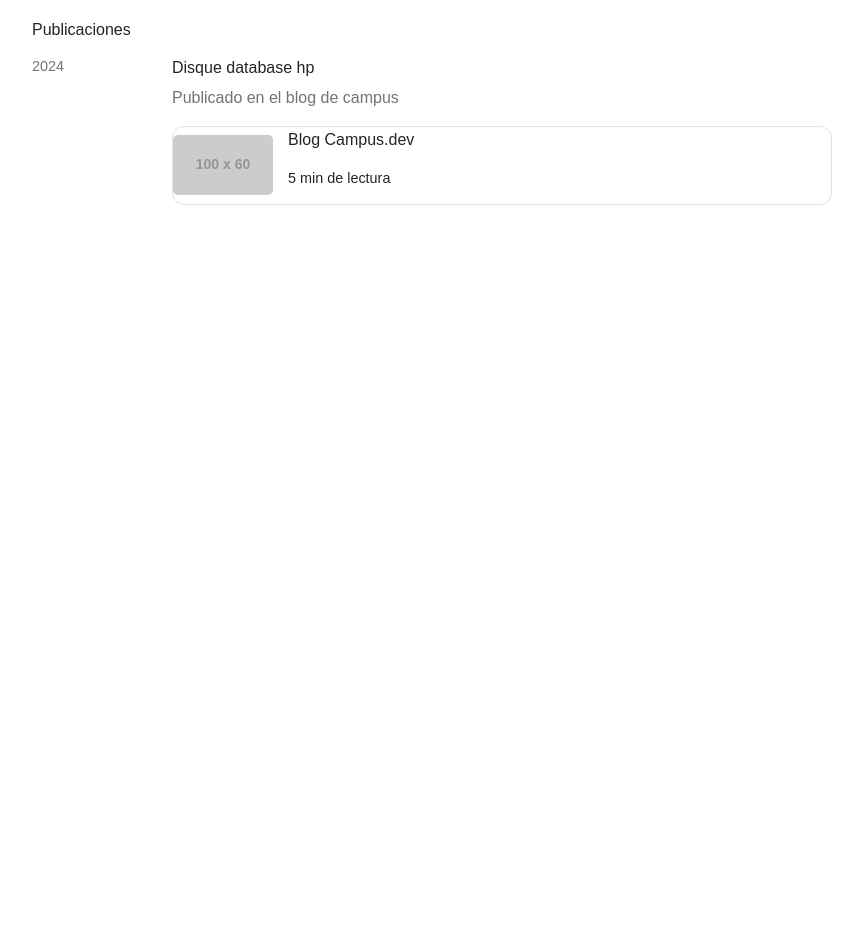
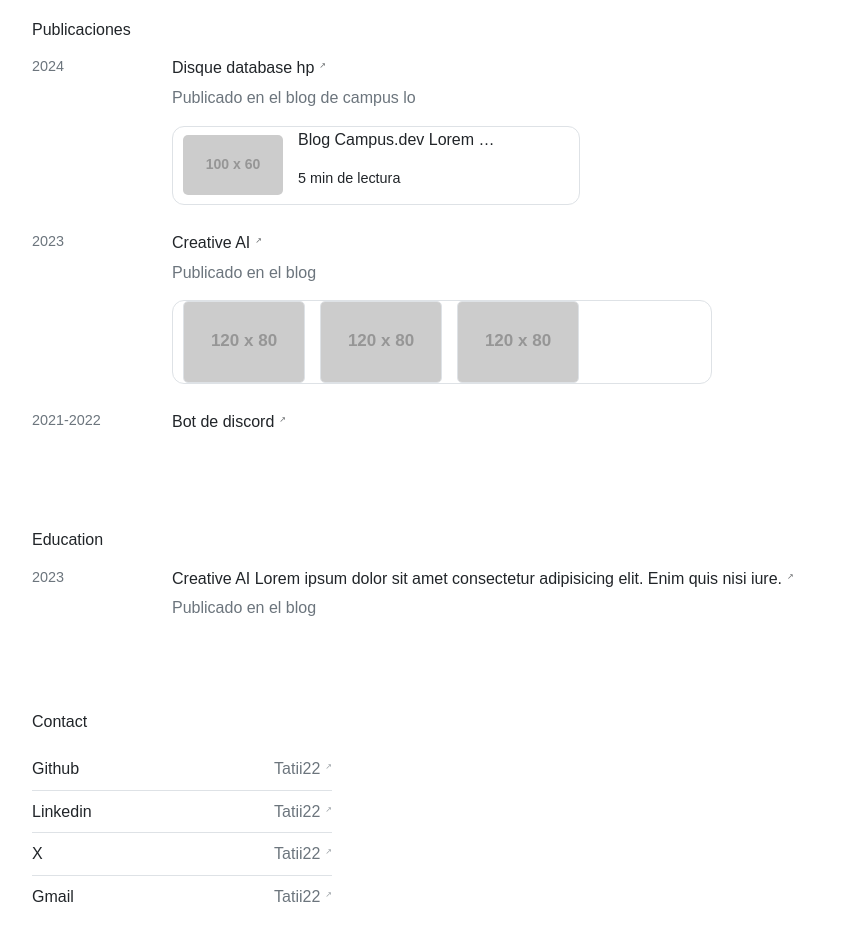
Before and after one commit to Tatii22/CV-Tatiana, a plain HTML site: page index.html in a window 1280 px wide. Shown: the part 614-1554 px from the top of the page, without its empty margins (208-1071 px from the left). Before the commit the page ends 934 px from the top, so only its background shows below. Drawn offline with Linux system fonts and the light colour scheme; placeholder pictures from the web are drawn by us.

Commit message:
Actualizacion de cv

```diff
--- a/css/style.css
+++ b/css/style.css
@@ -125,6 +125,9 @@ a:hover {
     border: 1px solid var(--color-border);
     border-radius: 12px;
     margin-top: 15px;
+    max-width: 60%;
+    min-width: 300px;
+    padding-left: 10px;
 }
 .writing-card img {
     border-radius: 5px;
@@ -132,7 +135,65 @@ a:hover {
 .writing-info h4 {
     margin: 0 0 4px 0;
     font-weight: 500;
+    white-space: nowrap;
+    overflow: hidden;
+    text-overflow: ellipsis;
+    width: 200px;
 }
 .writing-info p {
     font-size: 0.9rem;
 }
+
+/* Secciones con galeria */
+
+.image-gallery {
+    display: flex;
+    gap: 15px;
+    margin-top: 15px;
+    border: 1px solid var(--color-border);
+    border-radius: 12px;
+    margin-top: 15px;
+    max-width: 80%;
+    min-width: 300px;
+    padding-left: 10px;
+}
+.image-gallery img {
+    border-radius: 5px;
+    border: 1px solid var(--color-border);
+}
+
+/*Lista de contactos*/
+.contact-list {
+    list-style: none;
+    padding: 0;
+    margin: 0;
+    max-width: 300px;
+}
+.contact-list li {
+    display: flex;
+    justify-content: space-between;
+    align-items: center;
+    padding: 8px 0;
+    border-bottom: 1px solid var(--color-border);
+}
+.contact-list li:last-child {
+    border-style: none;
+}
+
+.contact-list span {
+    color: var(--color-text);
+    font-weight: 500;
+}
+.contact-list a {
+    color: var(--color-text-light);
+    font-weight: 400;
+}
+.contact-list a::after, .item-details a::after {
+    content: "\2197";
+    font-size: 0.5em;
+    display: inline-block;
+    position: relative;
+    transform: translateY(-5px);
+    margin-left: 5px;
+    opacity: 0.7;
+}
--- a/index.html
+++ b/index.html
@@ -47,15 +47,58 @@
                     <div class="item-meta">2024</div>
                     <div class="item-details">
                         <h3 class="item-title"><a href="#">Disque database hp</a></h3>
-                        <p class="item-location">Publicado en el blog de campus</p>
+                        <p class="item-location">Publicado en el blog de campus lo</p>
                         <div class="writing-card">
                             <img src="https://placehold.co/100x60.png?text=DB%20Eloquent" alt="Publicacion thumbnail">
                             <div class="writing-info">
-                                <h4>Blog Campus.dev</h4>
+                                <h4>Blog Campus.dev Lorem ipsum dolor sit, amet consectetur adipisicing elit. Odio voluptate illo consequuntur totam! Eveniet, perspiciatis saepe officia accusamus voluptatibus minus atque repudiandae, ex ipsum deleniti dolores nisi porro unde similique.</h4>
                                 <p>5 min de lectura</p>
                             </div>
                         </div>
                     </div>
+                </div>
+                <div class="cv-item">
+                    <div class="item-meta">2023</div>
+                    <div class="item-details">
+                        <h3 class="item-title"><a href="#">Creative AI</a></h3>
+                        <p class="item-location">Publicado en el blog</p>
+                        <div class="image-gallery">
+                            <img src="https://placehold.co/120x80.png?text=DB%20Eloquent" alt="Proyecto uno">
+                            <img src="https://placehold.co/120x80.png?text=DB%20Eloquent" alt="Proyecto dos">
+                            <img src="https://placehold.co/120x80.png?text=DB%20Eloquent" alt="Proyecto tres">
+                        </div>
+                    </div>
+                </div>
+                <div class="cv-item">
+                    <div class="item-meta">2021-2022</div>
+                    <div class="item-details">
+                        <h3 class="item-title"><a href="#">Bot de discord</a></h3>
+
+                    </div>
+                </div>
+            </section>
+            <section class="cv-section">
+                <h2 class="section-title">Education</h2>
+                <div class="cv-item">
+                    <div class="item-meta">2023</div>
+                    <div class="item-details">
+                        <h3 class="item-title"><a href="#">Creative AI Lorem ipsum dolor sit amet consectetur adipisicing elit. Enim quis nisi iure.</a></h3>
+                        <p class="item-location">Publicado en el blog</p>
+
+                    </div>
+                </div>
+
+            </section>
+            <section class="cv-section">
+                <h2 class="section-title">Contact</h2>
+                <div class="section-content">
+                    <ul class="contact-list">
+                        <li><span>Github</span><a href="#">Tatii22</a></li>
+                        <li><span>Linkedin</span><a href="#">Tatii22</a></li>
+                        <li><span>X</span><a href="#">Tatii22</a></li>
+                        <li><span>Gmail</span><a href="#">Tatii22</a></li>
+
+                    </ul>
                 </div>
             </section>
         </main>
```
